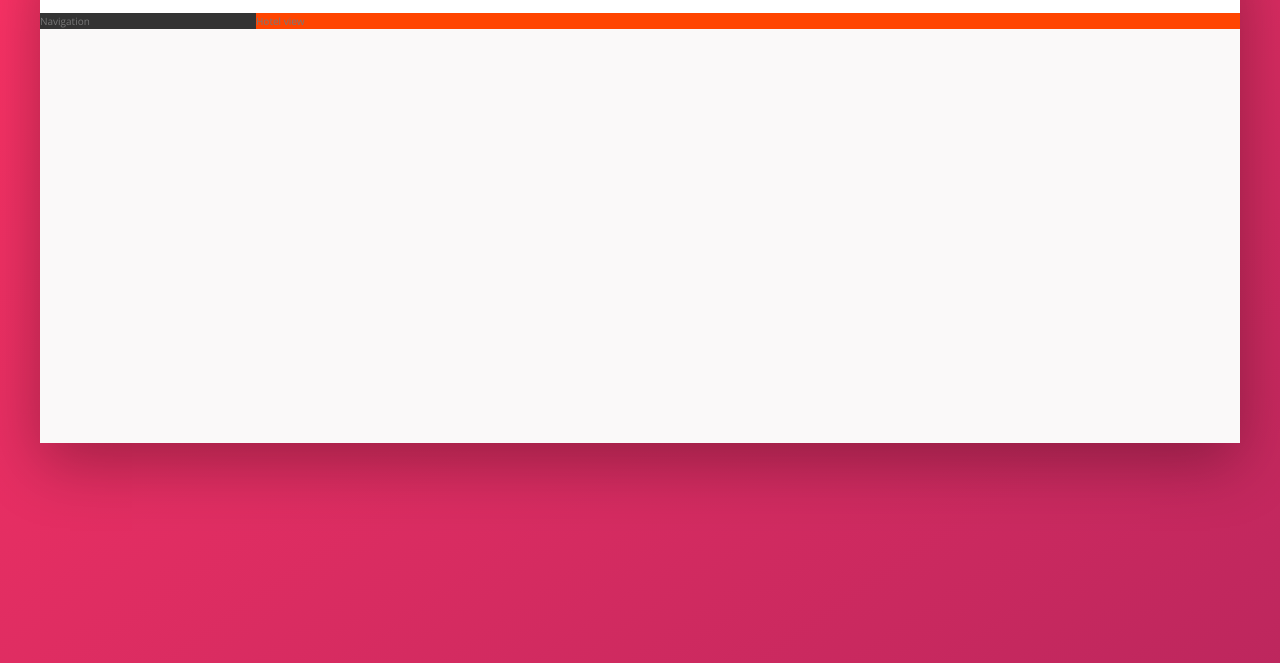
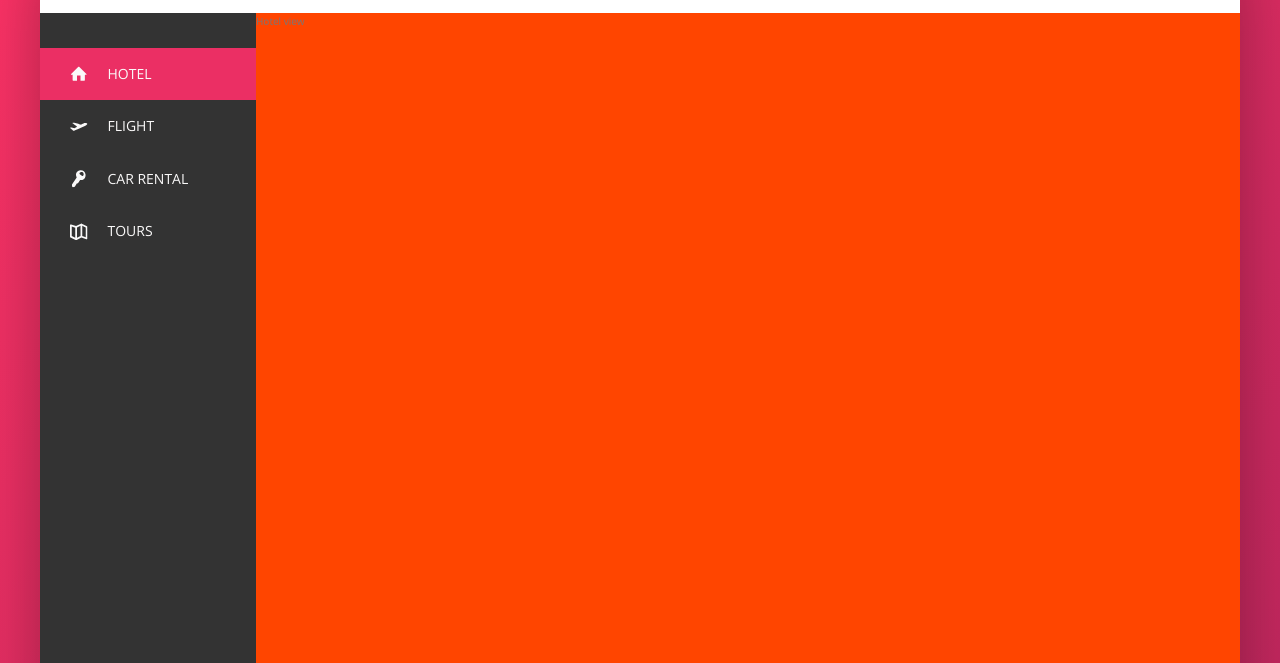
Before and after one commit to chijosh/sass-flex-app, a website: page index.html in a window 1280 px wide. Shown: the part 137-800 px from the top of the page. Drawn offline with nearby package versions, Linux system fonts and the light colour scheme.

Commit message:
added side-bar nav

```diff
--- a/index.html
+++ b/index.html
@@ -43,9 +43,46 @@
                 </div>
             </nav>
         </header>
+
         <div class="content">
             <nav class="sidebar">
-                Navigation
+                <ul class="side-nav">
+                    <li class="side-nav__item side-nav__item--active">
+                        <a href="#" class="side-nav__link">
+                            <svg class="side-nav__icon">
+                                <use xlink:href="img/sprite.svg#icon-home"></use>
+                            </svg>
+                            <span>Hotel</span>
+                        </a>
+                    </li>
+                    <li class="side-nav__item">
+                        <a href="#" class="side-nav__link">
+                            <svg class="side-nav__icon">
+                                <use xlink:href="img/sprite.svg#icon-aircraft-take-off"></use>
+                            </svg>
+                            <span>Flight</span>
+                        </a>
+                    </li>
+                    <li class="side-nav__item">
+                        <a href="#" class="side-nav__link">
+                            <svg class="side-nav__icon">
+                                <use xlink:href="img/sprite.svg#icon-key"></use>
+                            </svg>
+                            <span>Car rental</span>
+                        </a>
+                    </li>
+                    <li class="side-nav__item">
+                        <a href="#" class="side-nav__link">
+                            <svg class="side-nav__icon">
+                                <use xlink:href="img/sprite.svg#icon-map"></use>
+                            </svg>
+                            <span>Tours</span>
+                        </a>
+                    </li>
+                </ul>
+                <div class="legal">
+                    Trillo &copy; 2020 by Chi Josh. All rights reserved.
+                </div>
             </nav>
             <main class="hotel-view">
                 Hotel view
--- a/sass/_components.scss
+++ b/sass/_components.scss
@@ -111,3 +111,67 @@
   &__user-name {
   }
 }
+
+.side-nav {
+  font-size: 1.4rem;
+  list-style: none;
+  margin-top: 3.5rem;
+
+  &__item {
+    position: relative;
+
+    &:not(:last-child) {
+      margin-bottom: 0.5rems;
+    }
+  }
+
+  &__item::before {
+    content: "";
+    position: absolute;
+    top: 0;
+    left: 0;
+    height: 100%;
+    width: 3px;
+    background-color: var(--color-primary);
+    transform: scaleY(0);
+    transition: transform 0.2s, width 0.4s cubic-bezier(1, 0, 0, 1) 0.2s,
+      background-color 0.1s;
+  }
+
+  &__item:hover::before,
+  &__item--active::before {
+    transform: scaleY(1);
+    width: 100%;
+  }
+
+  &__item:active::before {
+    background-color: var(--color-primary-light);
+  }
+  &__link:link,
+  &__link:visited {
+    color: var(--color-grey-light-1);
+    text-decoration: none;
+    text-transform: uppercase;
+    display: block;
+    padding: 1.5rem 3rem;
+    position: relative;
+    z-index: 10;
+
+    display: flex;
+    align-items: center;
+  }
+
+  &__icon {
+    width: 1.75rem;
+    height: 1.75rem;
+    margin-right: 2rem;
+    fill: currentColor;
+  }
+}
+
+.legal {
+  font-size: 1.2rem;
+  color: var(--color-grey-light-4);
+  text-align: center;
+  padding: 2.5rem;
+}
--- a/sass/_layout.scss
+++ b/sass/_layout.scss
@@ -26,12 +26,17 @@
   background-color: var(--color-grey-dark-1);
 
   flex: 0 0 18%;
+
+  display: flex;
+  flex-direction: column;
+  justify-content: space-between;
 }
 
 .hotel-view {
   background-color: #fff;
 
   background-color: orangered;
+  height: 80rem;
 
   flex: 1;
 }
```
Also changed, not shown: css/style.css.
